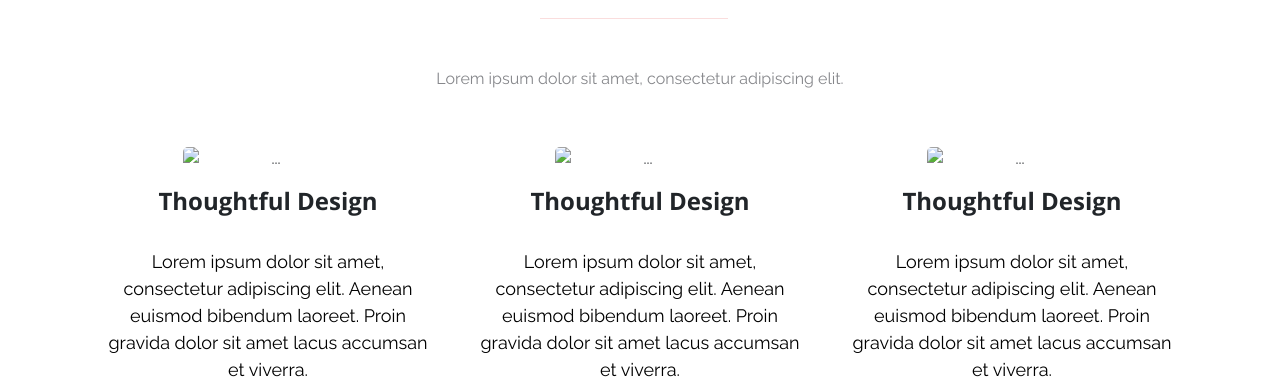
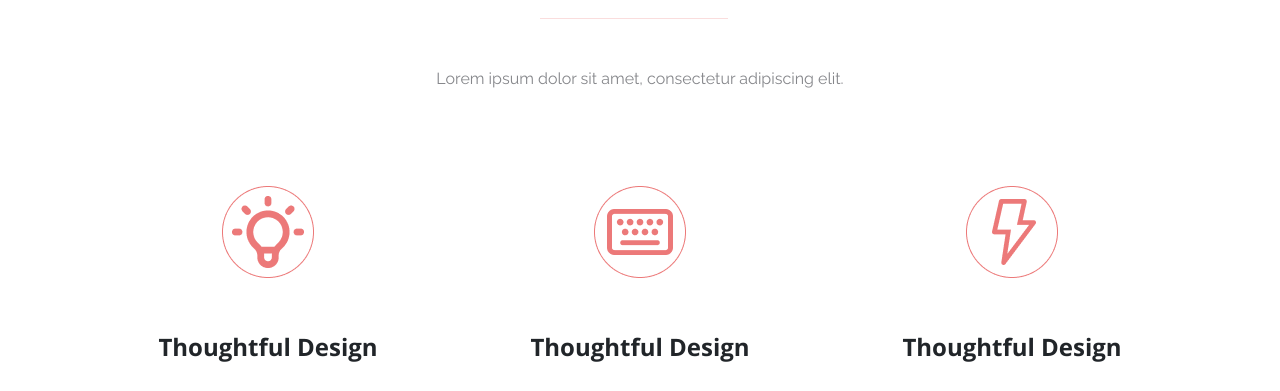
Before and after one commit to anmalevich/Homework, a plain HTML site: page index.html in a window 1280 px wide. Shown: the part 112-503 px from the top of the page. Drawn offline with nearby package versions, Linux system fonts and the light colour scheme.

Commit message:
Update index.html

```diff
--- a/index.html
+++ b/index.html
@@ -26,7 +26,7 @@
                 <div class="d-flex flex-row mb-3 align-items-center">
                     <div class="p-2">
                         <div class="card align-items-center " style="max-width: 23rem; border: none;">
-                            <img style="max-width: 170px; " src="../10й урок/домашка/icons/about_icon_1.png" class="card-img-top" alt="...">
+                            <img style="max-width: 170px; " src="about_icon_1.png" class="card-img-top" alt="...">
                             <div class="card-body">
                             <h5 class="card-title" style="margin-bottom: 32px;font-family: 'Open Sans', sans-serif; font-weight: 700; font-size: 24px;">Thoughtful Design</h5>
                             <p class="card-text" style="font-size: 18px; color: black;">Lorem ipsum dolor sit amet, consectetur adipiscing
@@ -36,7 +36,7 @@
                     </div>
                     <div class="p-2">
                         <div class="card align-items-center" style="max-width: 23rem; border: none;">
-                            <img style="max-width: 170px;" src="../10й урок/домашка/icons/about_icon_2.png" class="card-img-top" alt="...">
+                            <img style="max-width: 170px;" src="about_icon_2.png" class="card-img-top" alt="...">
                             <div class="card-body">
                             <h5 class="card-title" style="margin-bottom: 32px; font-family: 'Open Sans', sans-serif;font-weight: 700; font-size: 24px;">Thoughtful Design</h5>
                             <p class="card-text" style=" font-size: 18px; color: black;">Lorem ipsum dolor sit amet, consectetur adipiscing
@@ -46,7 +46,7 @@
                     </div>
                     <div class="p-2">
                         <div class="card align-items-center" style="max-width: 23rem;border: none;">
-                            <img style="max-width: 170px;" src="../10й урок/домашка/icons/about_icon_3.png" class="card-img-top" alt="...">
+                            <img style="max-width: 170px;" src="about_icon_3.png" class="card-img-top" alt="...">
                             <div class="card-body">
                             <h5 class="card-title"style="margin-bottom: 32px;font-family: 'Open Sans', sans-serif;font-weight: 700; font-size: 24px;">Thoughtful Design</h5>
                             <p class="card-text" style="font-size: 18px; color: black;">Lorem ipsum dolor sit amet, consectetur adipiscing
```
